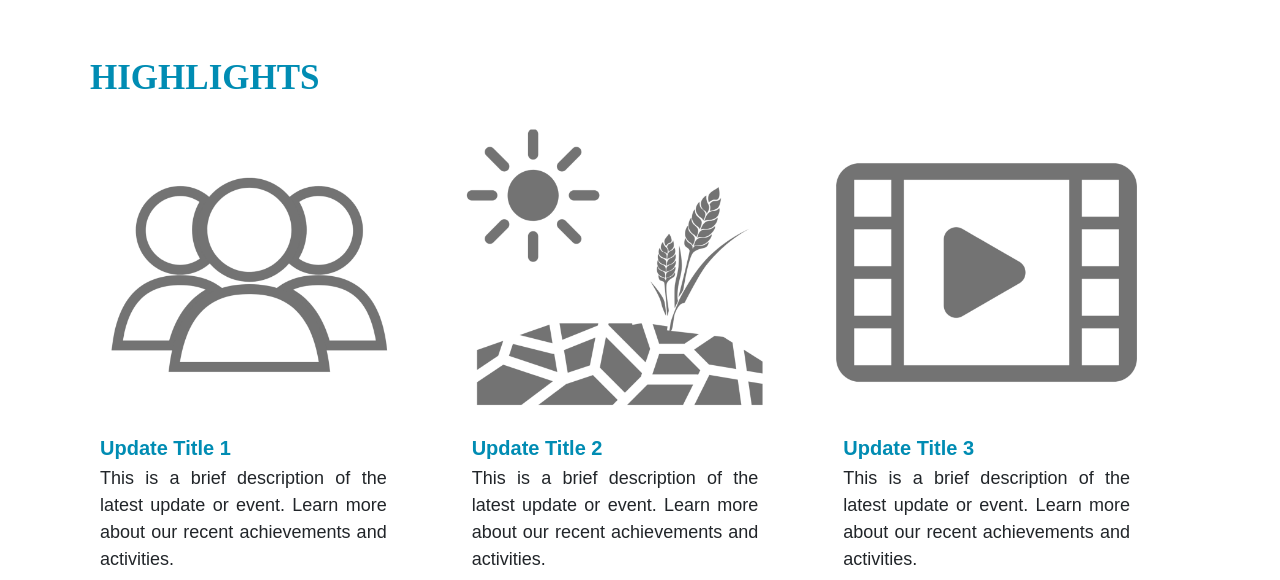
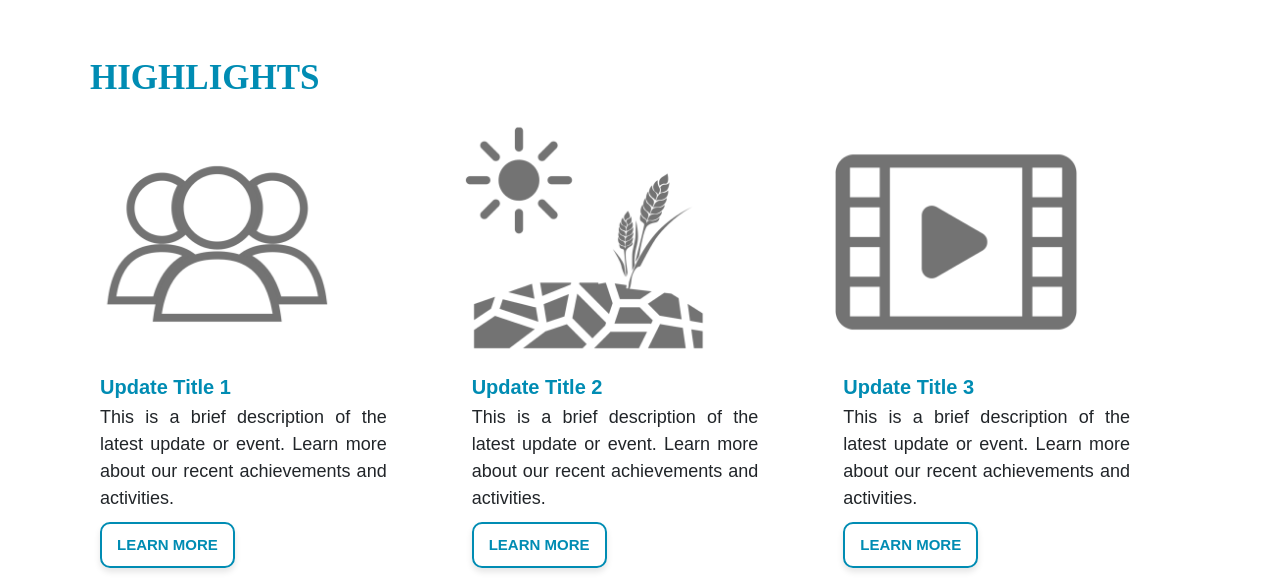
Before and after one commit to Rakeshsamala05/myroject, a plain HTML site: page index.html in a window 1280 px wide. Shown: the part 1343-1923 px from the top of the page. Drawn offline with nearby package versions, Linux system fonts and the light colour scheme.

Commit message:
millets page updated

```diff
--- a/index.html
+++ b/index.html
@@ -188,7 +188,7 @@ Sorghum is the world's fifth-most important cereal crop after rice, wheat, maize
             <!--Update 1-->
             <div class="col-md-4 mb-4">
                 <div class="card h-100">
-                    <img src="icons/employee.png" class="card-img-top" alt="Update 1">
+                    <img src="icons/employee.png" class="card-img-top1" alt="Update 1">
                     <div class="card-body">
                         <h5 class="card-title fs-2 fw-bold custom-color">Update Title 1</h5>
                         <p class="card-text">This is a brief description of the latest update or event. Learn more about our recent achievements and activities.</p>
@@ -198,7 +198,7 @@ Sorghum is the world's fifth-most important cereal crop after rice, wheat, maize
             </div>
             <div class="col-md-4 mb-4">
                 <div class="card h-100">
-                    <img src="icons/crop_image.png" class="card-img-top" alt="Update 1">
+                    <img src="icons/crop_image.png" class="card-img-top1" alt="Update 1">
                     <div class="card-body">
                         <h5 class="card-title fs-2 fw-bold custom-color">Update Title 2</h5>
                         <p class="card-text">This is a brief description of the latest update or event. Learn more about our recent achievements and activities.</p>
@@ -208,7 +208,7 @@ Sorghum is the world's fifth-most important cereal crop after rice, wheat, maize
             </div>
             <div class="col-md-4 mb-4">
                 <div class="card h-100">
-                    <img src="icons/video_image.png" class="card-img-top" alt="Update 1">
+                    <img src="icons/video_image.png" class="card-img-top1" alt="Update 1">
                     <div class="card-body">
                         <h5 class="card-title fs-2 fw-bold custom-color">Update Title 3</h5>
                         <p class="card-text">This is a brief description of the latest update or event. Learn more about our recent achievements and activities.</p>
--- a/styles.css
+++ b/styles.css
@@ -418,6 +418,9 @@ textarea:focus {
     border: none !important; /* Removes borders from all cards */
     margin-right: 50px;
 }
+.card-img-top1 {
+    width: 80%;
+}
 .update {
     background-color: #f9f9f9; /* Light background for updates */
     padding: 20px;
```
Also changed, not shown: millet_initiative.html (+1 -1 lines), icons/Nutrient_logo.png (added), millets_images/Millet2.jpg (added), millets_images/Pearl.jpg (added), millets_images/Proso.jpg (added), millets_images/finger.png (added), millets_images/foxtail.jpg (added), millets_images/millet1.jpg (added), millets_images/millet3.jpg (added), millets_images/millet4.png (added), millets_images/millet5.jpg (added), millets_images/millet6.jpg (added), millets_images/sorghum.jpg (added).
